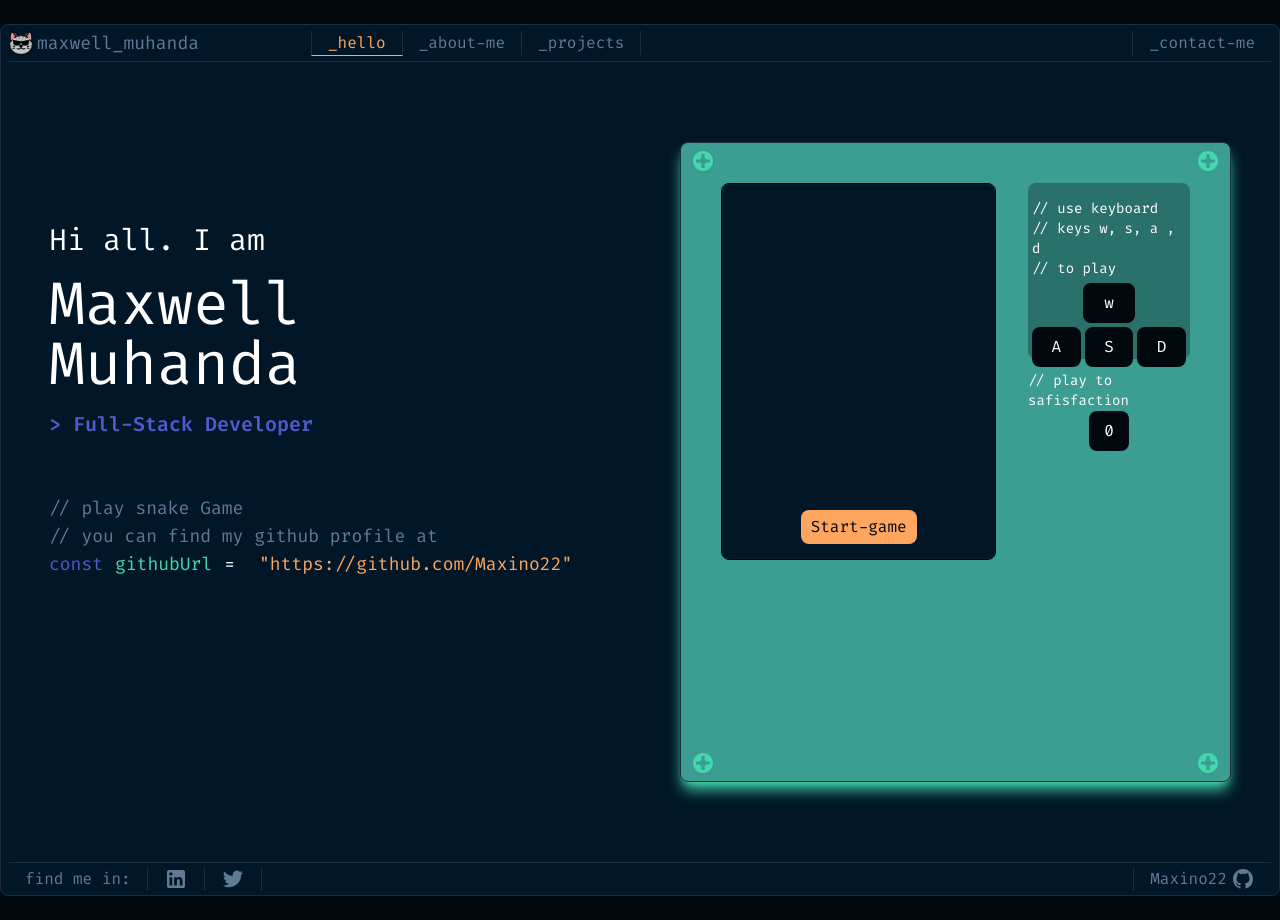
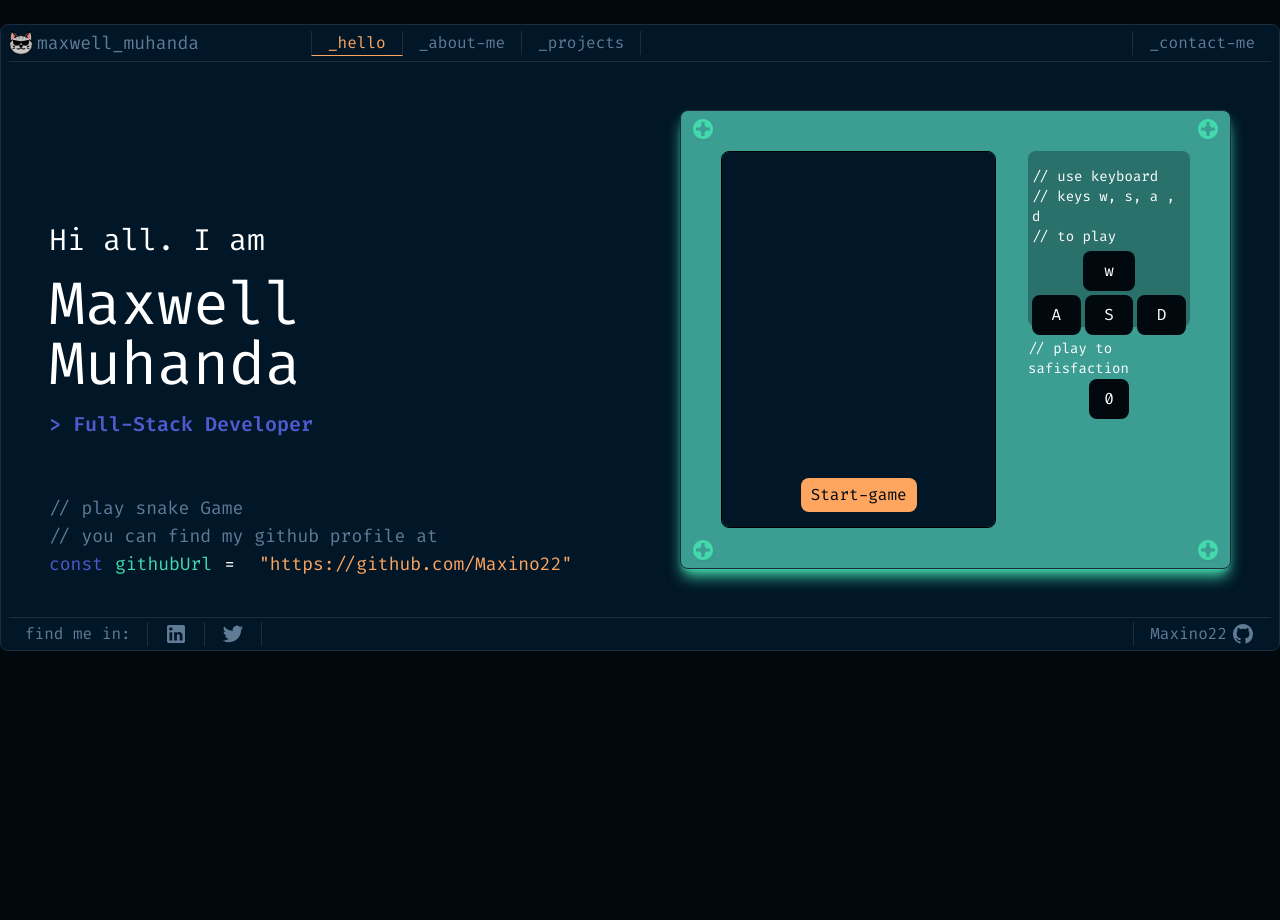
Before and after one commit to Maxino22/Personal-Website-v.3.1.0, a Vue app in the folder frontend/: page / in a window 1280 px wide. After the commit the page ends 800 px from the top, so only its background shows below. Built offline with nearby package versions, Linux system fonts and the light colour scheme.

Commit message:
romoved extra margin

```diff
--- a/frontend/src/components/ui/snake-game/SnakeGame.vue
+++ b/frontend/src/components/ui/snake-game/SnakeGame.vue
@@ -1,6 +1,6 @@
 <template>
 	<div
-		class="hidden xl:block relative w-1/2 bg-secondaryGreen rounded-lg shadow-lg shadow-accentGreen border h-[80%] mt-20 border-lines"
+		class="hidden xl:block relative w-[50%] bg-secondaryGreen rounded-lg shadow-lg shadow-accentGreen border h-[60%] my-12 border-lines"
 	>
 		<snake-game-screw></snake-game-screw>
 		<div class="grid grid-cols-5 gap-4 space-x-4 p-10">
--- a/frontend/src/pages/HomePage.vue
+++ b/frontend/src/pages/HomePage.vue
@@ -1,6 +1,6 @@
 <template>
 	<div
-		class="flex flex-col justify-start md:flex-row md:space-x-24 h-screen px-12"
+		class="flex flex-col justify-start md:flex-row md:space-x-24 max-h-screen px-12"
 	>
 		<div class="flex flex-col space-y-4 mt-40">
 			<h6 class="sub-head text-white">Hi all. I am</h6>
```
